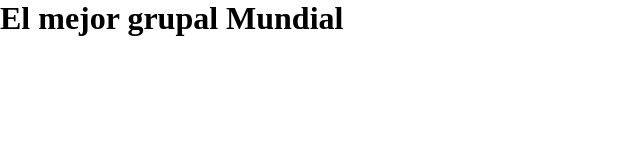
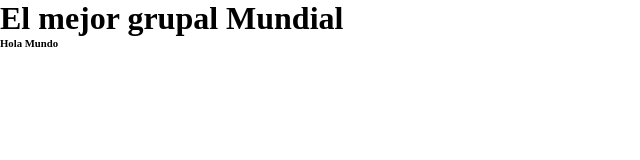
Before and after one commit to JCristinaJSalas/grupo, a plain HTML site: page index.html in a window 1280 px wide. Shown: the full height of the page, 0-640 px from the left. Drawn offline with Linux system fonts and the light colour scheme.

Commit message:
feat: :sparkles: Titulo Hola Mundo
Creacion de h6

```diff
--- a/index.html
+++ b/index.html
@@ -10,6 +10,7 @@
 <body>
 
     <h1>El mejor grupal Mundial</h1>
+    <h6>Hola Mundo</h6>
 
 </body>
 </html>
```
